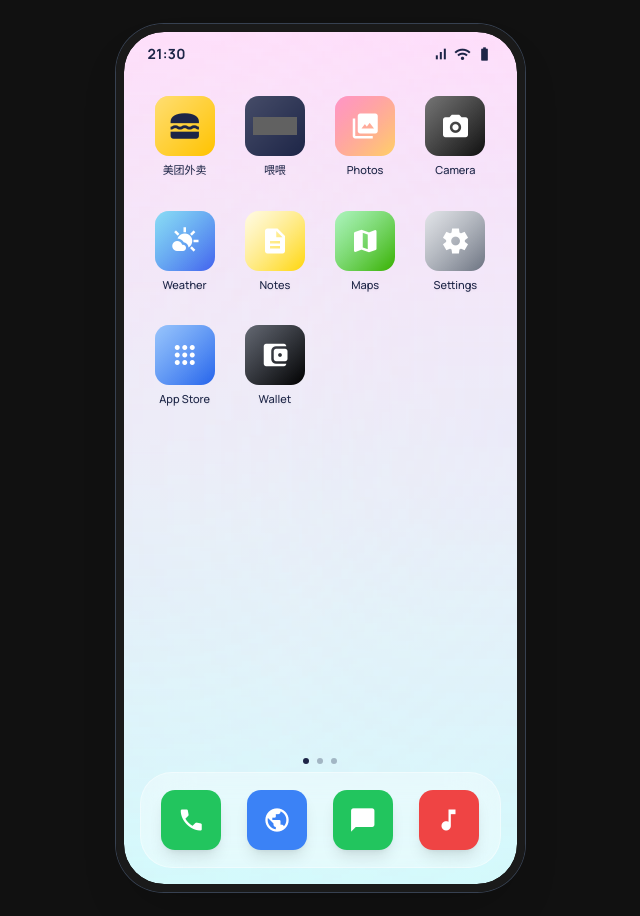
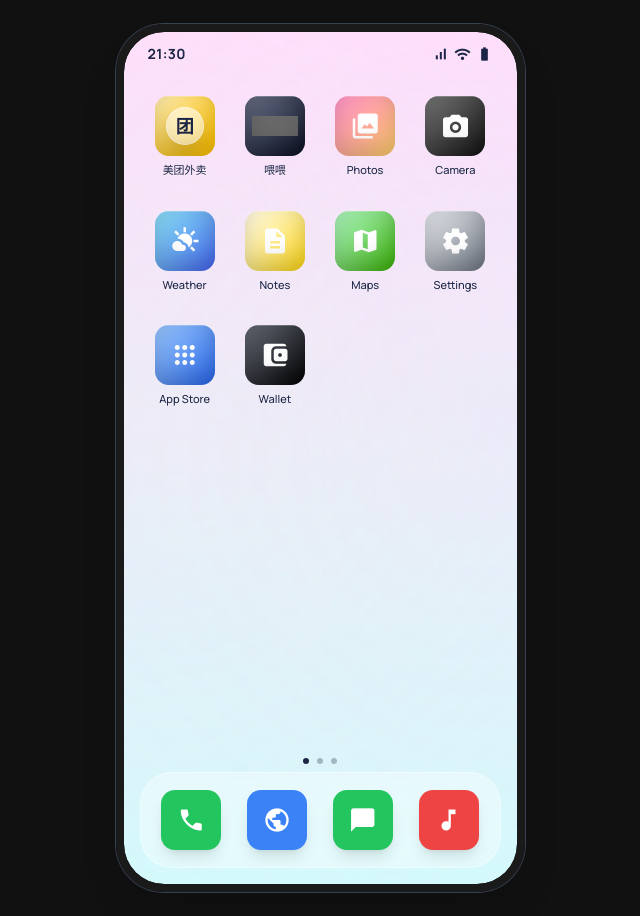
Before and after one commit to stars3340/weiwei-web-mockup, a React (Vite) app: page / in a window 1280 px wide. Shown: the whole page, without its empty margins (320-960 px from the left). Built offline with nearby package versions, Linux system fonts and the light colour scheme; grey boxes are pictures that could not be loaded; a web font is replaced by a local one.

Commit message:
feat(demo): smooth interactions and polish icons

```diff
--- a/src/App.tsx
+++ b/src/App.tsx
@@ -58,7 +58,7 @@ const App: React.FC = () => {
     opts?: { replace?: boolean; resetStack?: boolean; advanceCursor?: boolean; cursorStep?: number },
   ) => {
     const now = performance.now();
-    if (now - lastNavAtRef.current < 140) return;
+    if (now - lastNavAtRef.current < 90) return;
     lastNavAtRef.current = now;
     prefetchFrame(frameId);
     setState((prev) => {
@@ -82,6 +82,14 @@ const App: React.FC = () => {
       };
     });
   };
+
+  useEffect(() => {
+    // Warm up key WeiWei frames so first taps feel instant.
+    prefetchFrame(WEIWEI_FRAMES.home[0]);
+    prefetchFrame(WEIWEI_FRAMES.stage[0]);
+    prefetchFrame(WEIWEI_FRAMES.trends[0]);
+    prefetchFrame(WEIWEI_FRAMES.guard[0]);
+  }, []);
 
   const enterWeiweiAt = (frameId: string, opts?: { advanceCursor?: boolean; cursorStep?: number }) => {
     openWeiweiFrame(frameId, { resetStack: true, advanceCursor: opts?.advanceCursor, cursorStep: opts?.cursorStep });
@@ -240,7 +248,7 @@ const App: React.FC = () => {
         const frameId = state.weiweiFrameId ?? WEIWEI_FRAMES.home[0];
         const cursor = state.flowCursor ?? 0;
         const stackLen = (state.weiweiStack ?? []).length;
-        return { key: `WEIWEI:${frameId}`, node: (
+        return { key: 'WEIWEI', node: (
           <WeiweiNative
             frameId={frameId}
             cursor={cursor}
@@ -250,12 +258,7 @@ const App: React.FC = () => {
             onPop={popWeiweiFrame}
             onOpen={(id, opts) => openWeiweiFrame(id, { replace: opts?.replace })}
           />
-        ), anim: (() => {
-          const kind = state.weiweiNavKind ?? 'replace';
-          if (kind === 'push') return { type: 'slide' as const, dir: 1 };
-          if (kind === 'pop') return { type: 'slide' as const, dir: -1 };
-          return { type: 'fade' as const, dir: 0 };
-        })() };
+        ) };
       }
       default:
         return { key: 'DEFAULT', node: <HomeScreen onOpenApp={() => {}} /> };
@@ -286,7 +289,7 @@ const App: React.FC = () => {
     <div className="min-h-screen w-full bg-[#111] text-white flex justify-center items-center overflow-hidden py-4 sm:py-8">
       <div className="relative" style={{ width: 'min(393px, 95vw)', aspectRatio: '393 / 852' }}>
         <div className="absolute inset-0 bg-black rounded-[40px] overflow-hidden shadow-2xl">
-          <AnimatePresence mode="wait" initial={false}>
+          <AnimatePresence mode="sync" initial={false}>
             <motion.div
               key={view.key}
               className="w-full h-full"
@@ -295,7 +298,7 @@ const App: React.FC = () => {
               initial="initial"
               animate="animate"
               exit="exit"
-              transition={{ duration: 0.18, ease: 'easeOut' }}
+              transition={{ duration: 0.16, ease: 'easeOut' }}
             >
               {view.node}
             </motion.div>
--- a/src/screens/AppIcon.tsx
+++ b/src/screens/AppIcon.tsx
@@ -21,21 +21,33 @@ function IconInner({ name }: { name: AppIconName }) {
     case 'weiwei':
       return (
         <div className="w-full h-full relative overflow-hidden">
-          <div className="absolute inset-0" style={{ background: '#1D2547' }} />
-          <div className="absolute inset-0" style={{ background: 'linear-gradient(135deg, rgba(255,255,255,0.18), rgba(255,255,255,0))' }} />
+          <div className="absolute inset-0" style={{ background: 'linear-gradient(135deg, #1D2547 0%, #0E1426 100%)' }} />
+          <div className="absolute -inset-10" style={{ background: 'radial-gradient(circle at 30% 20%, rgba(255,255,255,0.16), rgba(255,255,255,0) 55%)' }} />
+          <div className="absolute inset-0" style={{ background: 'linear-gradient(135deg, rgba(255,255,255,0.22), rgba(255,255,255,0))' }} />
           <div className="absolute inset-0 flex items-center justify-center">
-            <img alt="weiwei" src={WEIWEI_WZX_LOGO_SVG} className="w-[44px] h-[18px]" style={{ filter: 'invert(1)' }} />
+            <img
+              alt="weiwei"
+              src={WEIWEI_WZX_LOGO_SVG}
+              className="w-[46px] h-[20px]"
+              style={{ filter: 'invert(1) brightness(1.1) contrast(1.1)' }}
+              draggable={false}
+            />
           </div>
+          <div className="absolute inset-0" style={{ boxShadow: 'inset 0 1px 0 rgba(255,255,255,0.22), inset 0 -10px 24px rgba(0,0,0,0.25)' }} />
         </div>
       );
     case 'meituan':
       return (
         <div className="w-full h-full relative overflow-hidden">
           <div className="absolute inset-0" style={{ background: '#FFC300' }} />
-          <div className="absolute inset-0" style={{ background: 'linear-gradient(135deg, rgba(255,255,255,0.45), rgba(255,255,255,0))' }} />
+          <div className="absolute -inset-10" style={{ background: 'radial-gradient(circle at 25% 20%, rgba(255,255,255,0.55), rgba(255,255,255,0) 52%)' }} />
+          <div className="absolute inset-0" style={{ background: 'linear-gradient(135deg, rgba(255,255,255,0.40), rgba(255,255,255,0))' }} />
           <div className="absolute inset-0 flex items-center justify-center">
-            <span className="material-symbols-outlined text-[#1D2547] text-[34px]">lunch_dining</span>
+            <div className="w-[38px] h-[38px] rounded-full bg-white/55 border border-white/60 grid place-items-center shadow-[0_8px_18px_rgba(0,0,0,0.14)]">
+              <span className="text-[#1D2547] text-[18px] font-[800]">团</span>
+            </div>
           </div>
+          <div className="absolute inset-0" style={{ boxShadow: 'inset 0 1px 0 rgba(255,255,255,0.24), inset 0 -10px 24px rgba(0,0,0,0.18)' }} />
         </div>
       );
     default: {
@@ -66,6 +78,7 @@ function IconInner({ name }: { name: AppIconName }) {
           <div className="absolute inset-0 flex items-center justify-center">
             <span className="material-symbols-outlined text-white text-[30px]">{glyph[name]}</span>
           </div>
+          <div className="absolute inset-0" style={{ boxShadow: 'inset 0 1px 0 rgba(255,255,255,0.22), inset 0 -10px 24px rgba(0,0,0,0.18)' }} />
         </div>
       );
     }
@@ -73,12 +86,34 @@ function IconInner({ name }: { name: AppIconName }) {
 }
 
 export default function AppIcon({ name, onClick }: { name: AppIconName; onClick?: () => void }) {
+  const isInteractive = typeof onClick === 'function';
+  const Root: React.ElementType = isInteractive ? 'button' : 'div';
+
   return (
-    <div className="flex flex-col items-center gap-1.5 cursor-pointer group" onClick={onClick}>
-      <div className="size-[60px] rounded-[14px] shadow-[0_10px_22px_rgba(0,0,0,0.18)] overflow-hidden ring-1 ring-white/40 group-active:scale-90 transition-transform duration-150">
+    <Root
+      {...(isInteractive ? { type: 'button' } : {})}
+      aria-label={iconLabel[name]}
+      {...(isInteractive ? { onClick } : {})}
+      className={[
+        'flex flex-col items-center gap-1.5 group select-none',
+        isInteractive ? 'cursor-pointer' : 'cursor-default',
+        'outline-none focus:outline-none focus-visible:outline-none',
+      ].join(' ')}
+      style={{ touchAction: 'manipulation' }}
+    >
+      <div
+        className={[
+          'size-[60px] rounded-[14px] overflow-hidden',
+          'shadow-[0_14px_28px_rgba(0,0,0,0.18)]',
+          'ring-1 ring-white/55',
+          isInteractive ? 'group-active:scale-[0.92] transition-transform duration-150' : '',
+        ].join(' ')}
+      >
         <IconInner name={name} />
       </div>
-      <span className="text-[#1D2547] text-[11px] font-medium drop-shadow-sm">{iconLabel[name]}</span>
-    </div>
+      <span className="text-[#1D2547] text-[11px] font-medium drop-shadow-[0_1px_0_rgba(255,255,255,0.45)]">
+        {iconLabel[name]}
+      </span>
+    </Root>
   );
 }
--- a/src/screens/FigmaFrame.tsx
+++ b/src/screens/FigmaFrame.tsx
@@ -66,6 +66,8 @@ export default function FigmaFrame({ alt, src, hotspots = [], designWidth = 393,
       <img
         alt={alt}
         src={currentSrc}
+        decoding="async"
+        loading="eager"
         className="absolute inset-0 w-full h-full pointer-events-none select-none"
         style={{ objectFit: fit }}
         draggable={false}
@@ -74,6 +76,8 @@ export default function FigmaFrame({ alt, src, hotspots = [], designWidth = 393,
         <img
           alt={alt}
           src={nextSrc}
+          decoding="async"
+          loading="eager"
           className="absolute inset-0 w-full h-full pointer-events-none select-none transition-opacity duration-200"
           style={{ objectFit: fit, opacity: nextReady ? 1 : 0 }}
           onTransitionEnd={commitNext}
@@ -85,13 +89,18 @@ export default function FigmaFrame({ alt, src, hotspots = [], designWidth = 393,
           key={h.id}
           type="button"
           aria-label={h.ariaLabel}
-          onClick={h.onClick}
-          className="absolute bg-transparent cursor-pointer"
+          onPointerDown={(e) => {
+            e.preventDefault();
+            h.onClick();
+          }}
+          tabIndex={-1}
+          className="absolute bg-transparent cursor-pointer border-0 p-0 outline-none focus:outline-none focus-visible:outline-none"
           style={{
             left: `${(h.x / designWidth) * 100}%`,
             top: `${(h.y / designHeight) * 100}%`,
             width: `${(h.w / designWidth) * 100}%`,
             height: `${(h.h / designHeight) * 100}%`,
+            touchAction: 'manipulation',
           }}
         />
       ))}
--- a/src/screens/SimulatedApp.tsx
+++ b/src/screens/SimulatedApp.tsx
@@ -24,7 +24,7 @@ const SimulatedApp: React.FC<Props> = ({ onBackToSafety, onHome }) => {
        {/* Floating "Safety" Button - The "Return to NightGuard" path */}
        <button
          onClick={onBackToSafety}
-         className="absolute bottom-24 right-4 z-50 w-16 h-16 rounded-full shadow-2xl flex items-center justify-center animate-bounce border-2 border-white/40 active:scale-90 transition-transform"
+         className="absolute bottom-24 right-4 z-50 w-16 h-16 rounded-full shadow-2xl flex items-center justify-center border-2 border-white/40 active:scale-90 transition-transform duration-150"
          style={{ background: '#1D2547' }}
        >
           <span className="material-symbols-outlined text-white text-[32px]">chat</span>
--- a/src/screens/WeiweiNative.tsx
+++ b/src/screens/WeiweiNative.tsx
@@ -1,4 +1,5 @@
 import React from 'react';
+import { AnimatePresence, motion } from 'framer-motion';
 import { getWeiweiFrameUi } from '../figma/hotspots';
 import { WEIWEI_FRAMES, isFrameInCategory, nextFrameId } from '../figma/flow';
 import { WEIWEI_WZX_FRAMES_BY_ID } from '../figma/weiwei-wzx';
@@ -24,9 +25,8 @@ type Props = {
   onOpen: (frameId: string, opts?: { replace?: boolean }) => void;
 };
 
-export default function WeiweiNative({ frameId, cursor, stackLen, onExit, onPop, onOpen }: Props) {
+function FrameContent({ frameId, cursor, stackLen, onExit, onPop, onOpen }: Omit<Props, 'navKind'>) {
   const ui = getWeiweiFrameUi(frameId);
-
   const src = getWeiweiWzxFrameSvg(frameId) ?? WEIWEI_WZX_FRAMES_BY_ID[frameId]?.image2xPng;
 
   const hotspots: Hotspot[] = [];
@@ -170,6 +170,8 @@ export default function WeiweiNative({ frameId, cursor, stackLen, onExit, onPop,
         <img
           alt={WEIWEI_WZX_FRAMES_BY_ID[frameId]?.name ?? 'WeiWei'}
           src={src}
+          decoding="async"
+          loading="eager"
           className="absolute inset-0 w-full h-full pointer-events-none select-none"
           style={{ objectFit: 'fill' }}
           draggable={false}
@@ -183,9 +185,13 @@ export default function WeiweiNative({ frameId, cursor, stackLen, onExit, onPop,
         <button
           type="button"
           aria-label="Exit"
-          onClick={onExit}
-          className="absolute bg-transparent"
-          style={{ left: 0, top: 0, width: '26%', height: '10%' }}
+          onPointerDown={(e) => {
+            e.preventDefault();
+            onExit();
+          }}
+          tabIndex={-1}
+          className="absolute bg-transparent cursor-pointer border-0 p-0 outline-none focus:outline-none focus-visible:outline-none"
+          style={{ left: 0, top: 0, width: '20%', height: '8%', touchAction: 'manipulation' }}
         />
       )}
 
@@ -194,16 +200,64 @@ export default function WeiweiNative({ frameId, cursor, stackLen, onExit, onPop,
           key={h.id}
           type="button"
           aria-label={h.ariaLabel}
-          onClick={h.onClick}
-          className="absolute bg-transparent cursor-pointer"
+          onPointerDown={(e) => {
+            e.preventDefault();
+            h.onClick();
+          }}
+          tabIndex={-1}
+          className="absolute bg-transparent cursor-pointer border-0 p-0 outline-none focus:outline-none focus-visible:outline-none"
           style={{
             left: `${(h.x / designWidth) * 100}%`,
             top: `${(h.y / designHeight) * 100}%`,
             width: `${(h.w / designWidth) * 100}%`,
             height: `${(h.h / designHeight) * 100}%`,
+            touchAction: 'manipulation',
           }}
         />
       ))}
     </div>
   );
 }
+
+export default function WeiweiNative({ frameId, cursor, stackLen, navKind, onExit, onPop, onOpen }: Props) {
+  const anim = (() => {
+    if (navKind === 'push') return { type: 'slide' as const, dir: 1 };
+    if (navKind === 'pop') return { type: 'slide' as const, dir: -1 };
+    return { type: 'fade' as const, dir: 0 };
+  })();
+
+  const frameVariants = {
+    initial: (custom: { type: 'fade' | 'slide'; dir: number }) => {
+      if (custom.type === 'slide') {
+        return { x: custom.dir > 0 ? 28 : -28, opacity: 0.0, pointerEvents: 'none' as const };
+      }
+      return { opacity: 0.0, scale: 0.995, pointerEvents: 'none' as const };
+    },
+    animate: { x: 0, opacity: 1, scale: 1, pointerEvents: 'auto' as const },
+    exit: (custom: { type: 'fade' | 'slide'; dir: number }) => {
+      if (custom.type === 'slide') {
+        return { x: custom.dir > 0 ? -28 : 28, opacity: 0.0, pointerEvents: 'none' as const };
+      }
+      return { opacity: 0.0, scale: 1.005, pointerEvents: 'none' as const };
+    },
+  } as const;
+
+  return (
+    <div className="relative w-full h-full overflow-hidden bg-black">
+      <AnimatePresence mode="sync" initial={false} custom={anim}>
+        <motion.div
+          key={frameId}
+          className="absolute inset-0"
+          custom={anim}
+          variants={frameVariants}
+          initial="initial"
+          animate="animate"
+          exit="exit"
+          transition={{ duration: 0.16, ease: 'easeOut' }}
+        >
+          <FrameContent frameId={frameId} cursor={cursor} stackLen={stackLen} onExit={onExit} onPop={onPop} onOpen={onOpen} />
+        </motion.div>
+      </AnimatePresence>
+    </div>
+  );
+}
```
